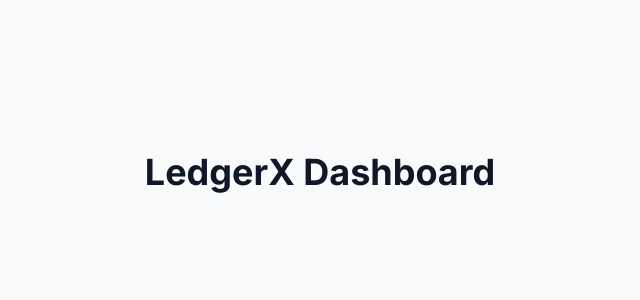
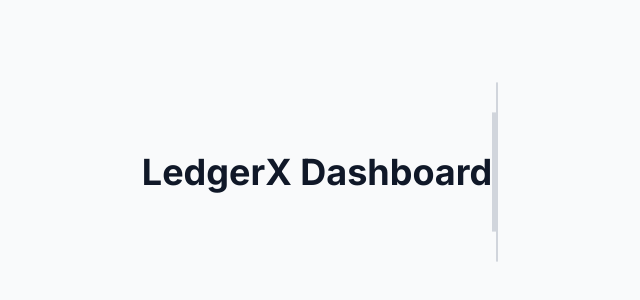
Before and after one commit to etherion-tools/LedgeX, a Next.js app: page / in a window 1280 px wide. Shown: the part 228-528 px from the top of the page, without its empty margins (320-960 px from the left). Built offline with nearby package versions, Linux system fonts and the light colour scheme.

Commit message:
Implement Dashboard Layout Structure
Co-authored-by: Ayesha Khan <ayeshkhan.eth@gmail.com>

```diff
--- a/src/app/page.tsx
+++ b/src/app/page.tsx
@@ -1,9 +1,19 @@
-export default function Page() {
+"use client";
+
+import TabbedNavigation from "@/component/TabbedNavigation";
+import TransactionsCharts from "@/component/TransactionsCharts";
+import WalletCards from "@/component/WalletCards";
+
+
+export default function Page(){
   return (
-    <main className="flex min-h-screen items-center justify-center bg-gray-50 dark:bg-gray-900">
+   <main className="flex min-h-screen items-center justify-center bg-gray-50 dark:bg-gray-900">
       <h1 className="text-4xl font-bold text-gray-900 dark:text-white">
         LedgerX Dashboard
       </h1>
+      <WalletCards />
+      <TabbedNavigation />
+      <TransactionsCharts />
     </main>
   );
 }
--- /dev/null
+++ b/src/component/TabbedNavigation.tsx
@@ -0,0 +1,7 @@
+export default function TabbedNavigation() {
+  return (
+    <section className="border border-gray-300 dark:border-gray-700 bg-gray-100 dark:bg-gray-800 rounded-lg min-h-[120px]">
+      {/* Empty container for tabbed navigation */}
+    </section>
+  );
+}
--- /dev/null
+++ b/src/component/TransactionsCharts.tsx
@@ -0,0 +1,7 @@
+export default function TransactionsCharts() {
+  return (
+    <section className="border border-gray-300 dark:border-gray-700 bg-gray-100 dark:bg-gray-800 rounded-lg min-h-[180px]">
+      {/* Empty container for transactions and charts */}
+    </section>
+  );
+}
--- /dev/null
+++ b/src/component/WalletCards.tsx
@@ -0,0 +1,7 @@
+export default function WalletCards() {
+  return (
+    <section className="border border-gray-300 dark:border-gray-700 bg-gray-100 dark:bg-gray-800 rounded-lg min-h-[120px]">
+      {/* Empty container for wallet balance cards */}
+    </section>
+  );
+}
```
